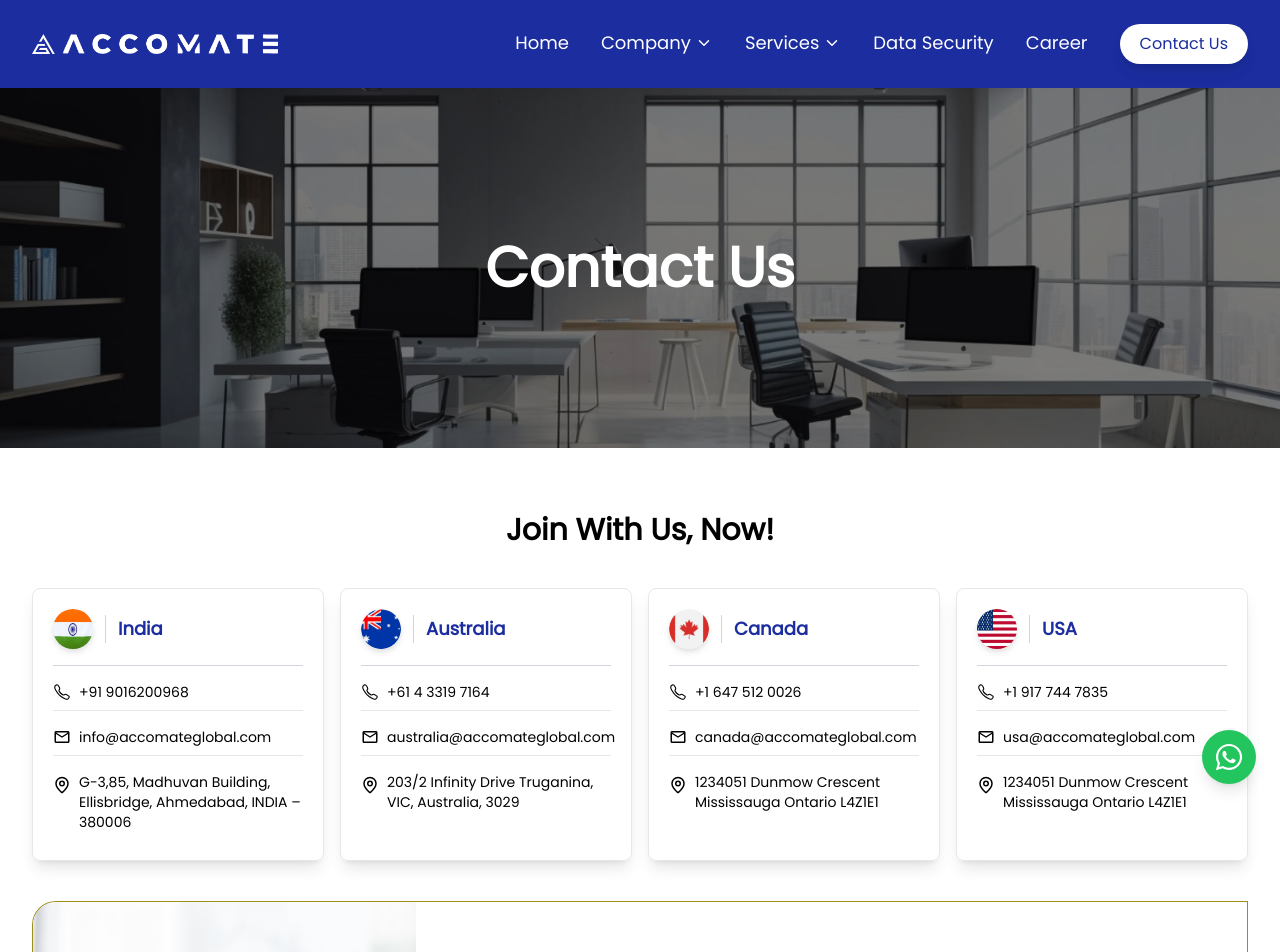
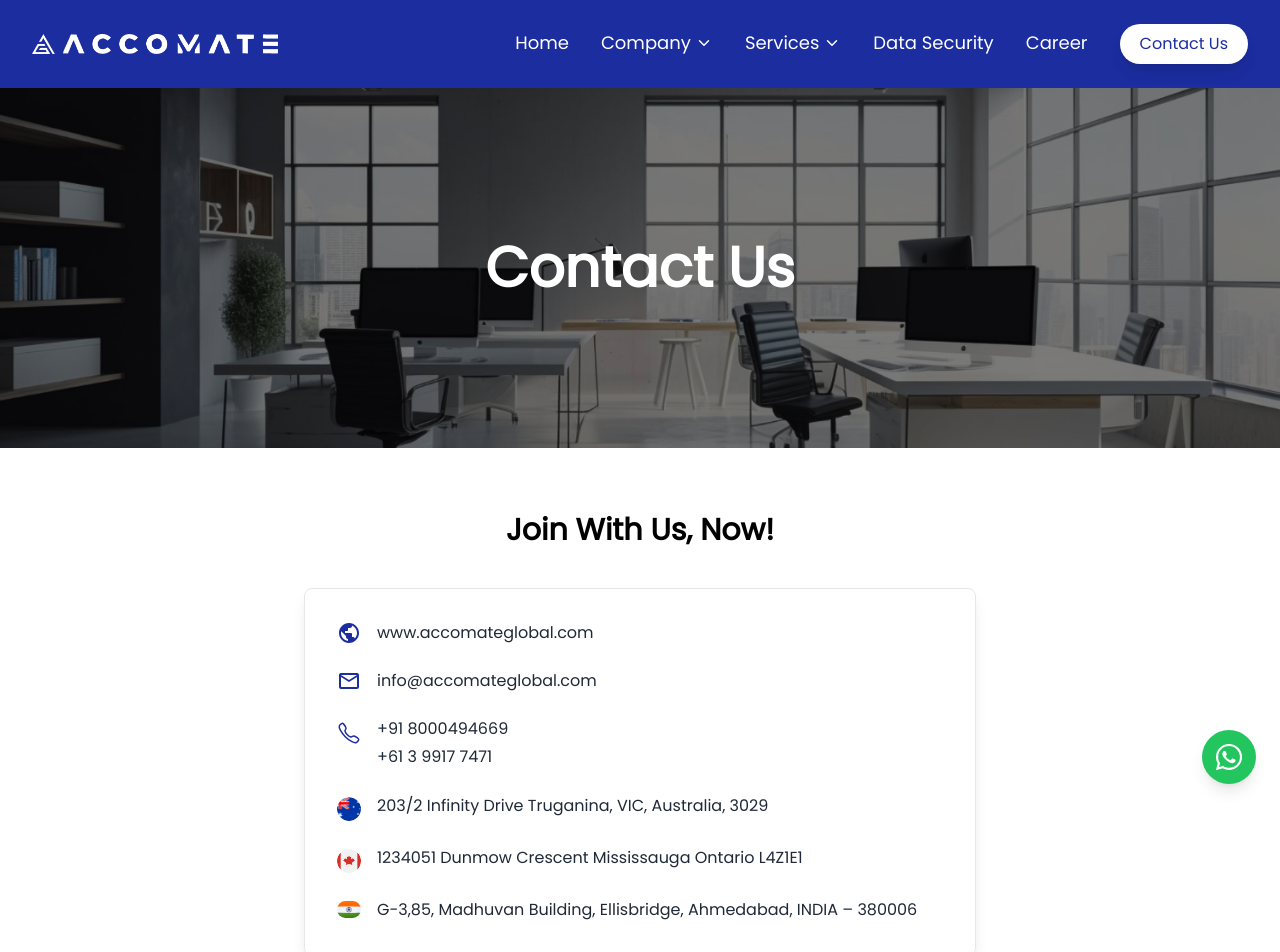
Before and after one commit to dharmeshbafna/accomate-global, a Next.js app: page /contact in a window 1280 px wide. Shown: the top 952 px of the page. Built offline with nearby package versions, Linux system fonts and the light colour scheme.

Commit message:
Update contact.js
updated contact details

```diff
--- a/src/components/contact.js
+++ b/src/components/contact.js
@@ -35,12 +35,30 @@
     const [load, setLoad] = useState(false);
     const [success, setSuccess] = useState('');
     const [err, setErr] = useState('');
-    const contactdetails = [
-        { country: 'India', phone: '+91 9016200968', email: 'info@accomateglobal.com', add: 'G-3,85, Madhuvan Building, Ellisbridge, Ahmedabad, INDIA – 380006' },
-        { country: 'Australia', phone: '+61 4  3319  7164', email: 'australia@accomateglobal.com', add: '203/2 Infinity Drive Truganina, VIC, Australia, 3029' },
-        { country: 'Canada', phone: '+1 647 512 0026', email: 'canada@accomateglobal.com', add: '1234051 Dunmow Crescent Mississauga Ontario L4Z1E1' },
-        { country: 'USA', phone: '+1 917 744 7835', email: 'usa@accomateglobal.com', add: '1234051 Dunmow Crescent Mississauga Ontario L4Z1E1' },
-    ];
+
+    // New consolidated contact info structure
+    const contactInfo = {
+        website: 'www.accomateglobal.com',
+        email: 'info@accomateglobal.com',
+        phones: ['+91 8000494669', '+61 3 9917 7471'],
+        locations: [
+            {
+                country: 'Australia',
+                flag: Australia,
+                address: '203/2 Infinity Drive Truganina, VIC, Australia, 3029'
+            },
+            {
+                country: 'Canada',
+                flag: Canada,
+                address: '1234051 Dunmow Crescent Mississauga Ontario L4Z1E1'
+            },
+            {
+                country: 'India',
+                flag: India,
+                address: 'G-3,85, Madhuvan Building, Ellisbridge, Ahmedabad, INDIA – 380006'
+            }
+        ]
+    };
 
     const handleSubmit = async (e) => {
         e.preventDefault();
@@ -89,49 +107,66 @@
                 Join With Us, Now!
             </div>
 
-            <div className="mt-10 grid grid-cols-1 md:grid-cols-2 lg:grid-cols-4 gap-4">
-                {contactdetails.map((i, index) => {
-                    return (
-                        <div key={index} data-aos="zoom-in" data-aos-duration="2000" data-aos-delay={`${index + 1}00`} className="rounded-lg p-5 border shadow-lg space-y-4">
-                            <div className="flex items-center my-auto space-x-3 pb-4 border-b border-gray-300">
-                                <Image
-                                    src={i.country == 'India' ? India : i.country == 'Australia' ? Australia : i.country == 'Canada' ? Canada : i.country == 'USA' ? USA : ''}
-                                    className="h-10 w-10 rounded-full drop-shadow-md"
-                                    alt="country"
-                                />
-                                <div className="pl-3 border-l border-gray-300 font-semibold text-lg text-[#1B2D9F]">{i.country}</div>
+            {/* New Contact Details Layout */}
+            <div className="mt-10 flex justify-center">
+                <div data-aos="zoom-in" data-aos-duration="2000" data-aos-delay="100" className="rounded-lg p-8 border shadow-lg max-w-2xl w-full">
+                    <div className="space-y-6">
+                        {/* Website */}
+                        <div className="flex items-center space-x-4">
+                            <div className="text-[#1B2D9F] text-xl flex shrink-0">
+                                <svg width="24" height="24" viewBox="0 0 24 24" fill="none" xmlns="http://www.w3.org/2000/svg">
+                                    <path d="M12 2C6.48 2 2 6.48 2 12s4.48 10 10 10 10-4.48 10-10S17.52 2 12 2zm-1 17.93c-3.94-.49-7-3.85-7-7.93 0-.62.08-1.21.21-1.79L9 15v1c0 1.1.9 2 2 2v1.93zm6.9-2.54c-.26-.81-1-1.39-1.9-1.39h-1v-3c0-.55-.45-1-1-1H8v-2h2c.55 0 1-.45 1-1V7h2c1.1 0 2-.9 2-2v-.41c2.93 1.19 5 4.06 5 7.41 0 2.08-.8 3.97-2.1 5.39z" fill="currentColor"/>
+                                </svg>
+                            </div>
+                            <span className="text-gray-800 font-medium">{contactInfo.website}</span>
                         </div>
 
-                            <div className="space-y-4">
-                                <div className="pb-2 border-b space-x-2">
-                                    <a href={`tel:${i.phone}`} className="hover:text-[#1B2D9F] duration-300 flex items-center my-auto space-x-2">
-                                        <IoCallOutline className="text-lg font-semibold flex shrink-0" />
-                                        <div className="text-sm">
-                                            {i.phone}
+                        {/* Email */}
+                        <div className="flex items-center space-x-4">
+                            <div className="text-[#1B2D9F] text-xl flex shrink-0">
+                                <MdOutlineEmail size={24} />
                             </div>
+                            <a href={`mailto:${contactInfo.email}`} className="text-gray-800 font-medium hover:text-[#1B2D9F] duration-300">
+                                {contactInfo.email}
                             </a>
                         </div>
-                                <div className="pb-2 border-b space-x-2">
-                                    <a href={`mailto:${i.email}`} className="hover:text-[#1B2D9F] duration-300 flex items-center my-auto space-x-2">
-                                        <MdOutlineEmail className="text-lg font-semibold flex shrink-0" />
-                                        <div className="text-sm">
-                                            {i.email}
+
+                        {/* Phone Numbers */}
+                        <div className="flex items-start space-x-4">
+                            <div className="text-[#1B2D9F] text-xl flex shrink-0 mt-1">
+                                <IoCallOutline size={24} />
                             </div>
+                            <div className="space-y-1">
+                                {contactInfo.phones.map((phone, index) => (
+                                    <div key={index}>
+                                        <a href={`tel:${phone}`} className="text-gray-800 font-medium hover:text-[#1B2D9F] duration-300">
+                                            {phone}
                                         </a>
                                     </div>
-                                <div className="pb-2 flex space-x-2">
-                                    <LuMapPin className="text-lg font-semibold mt-1 flex shrink-0" />
-                                    <div className="text-sm">
-                                        {i.add}
+                                ))}
+                            </div>
+                        </div>
+
+                        {/* Locations with Flags */}
+                        {contactInfo.locations.map((location, index) => (
+                            <div key={index} className="flex items-start space-x-4">
+                                <div className="flex shrink-0 mt-1">
+                                    <Image
+                                        src={location.flag}
+                                        alt={`${location.country} flag`}
+                                        width={24}
+                                        height={24}
+                                        className="rounded-full object-cover"
+                                    />
+                                </div>
+                                <span className="text-gray-800 font-medium leading-relaxed">
+                                    {location.address}
+                                </span>
+                            </div>
+                        ))}
                     </div>
                 </div>
             </div>
-
-                        </div>
-                    )
-                })}
-            </div>
-
 
             <div data-aos="zoom-in" data-aos-duration="2000" data-aos-delay="100" className="flex w-full mt-10">
                 <div className="lg:w-[35%] hidden lg:flex">
@@ -204,10 +239,7 @@
                         </div>
                     </form>
                 </div>
-
-
             </div>
-
 
             {/* CTA */}
             <div data-aos="zoom-in" data-aos-duration="2000" data-aos-delay="100" className="mt-16 mb-10 space-y-10">
```
Lines whose indentation alone changed are shown as unchanged.
